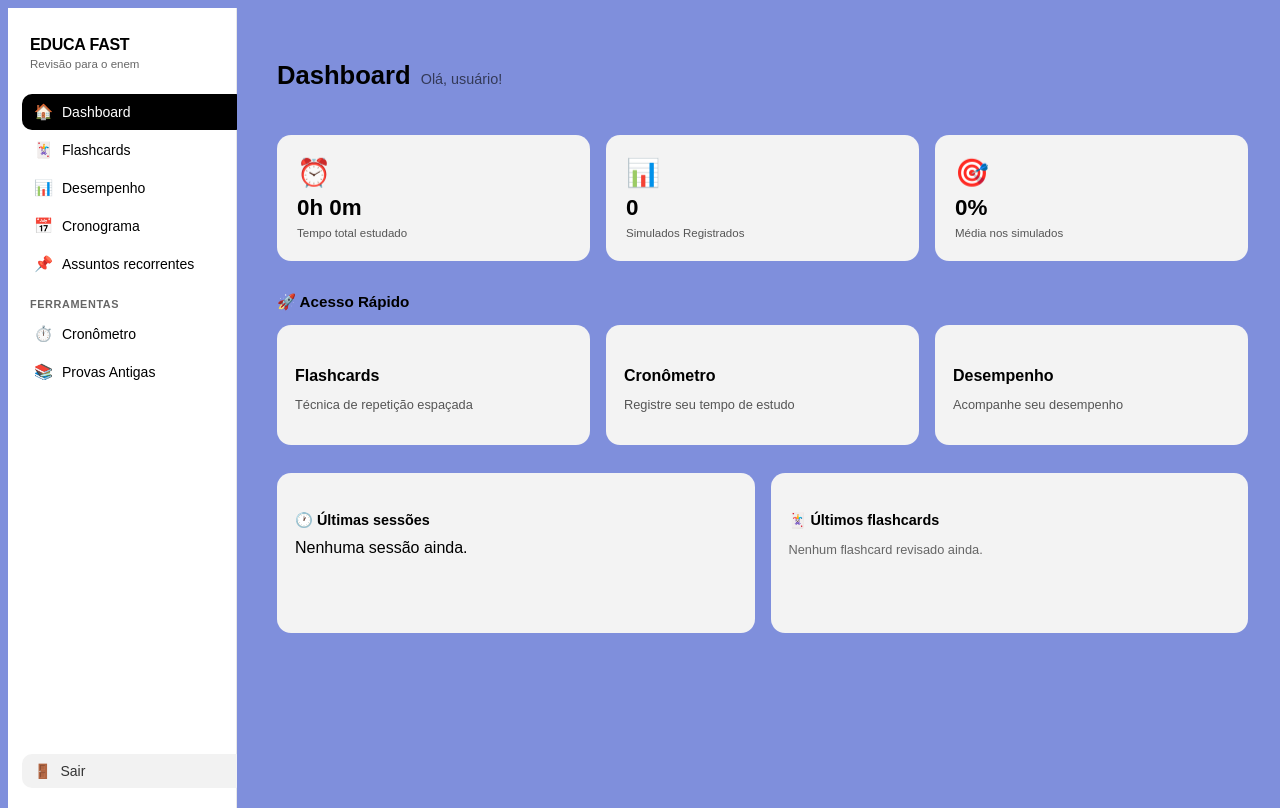
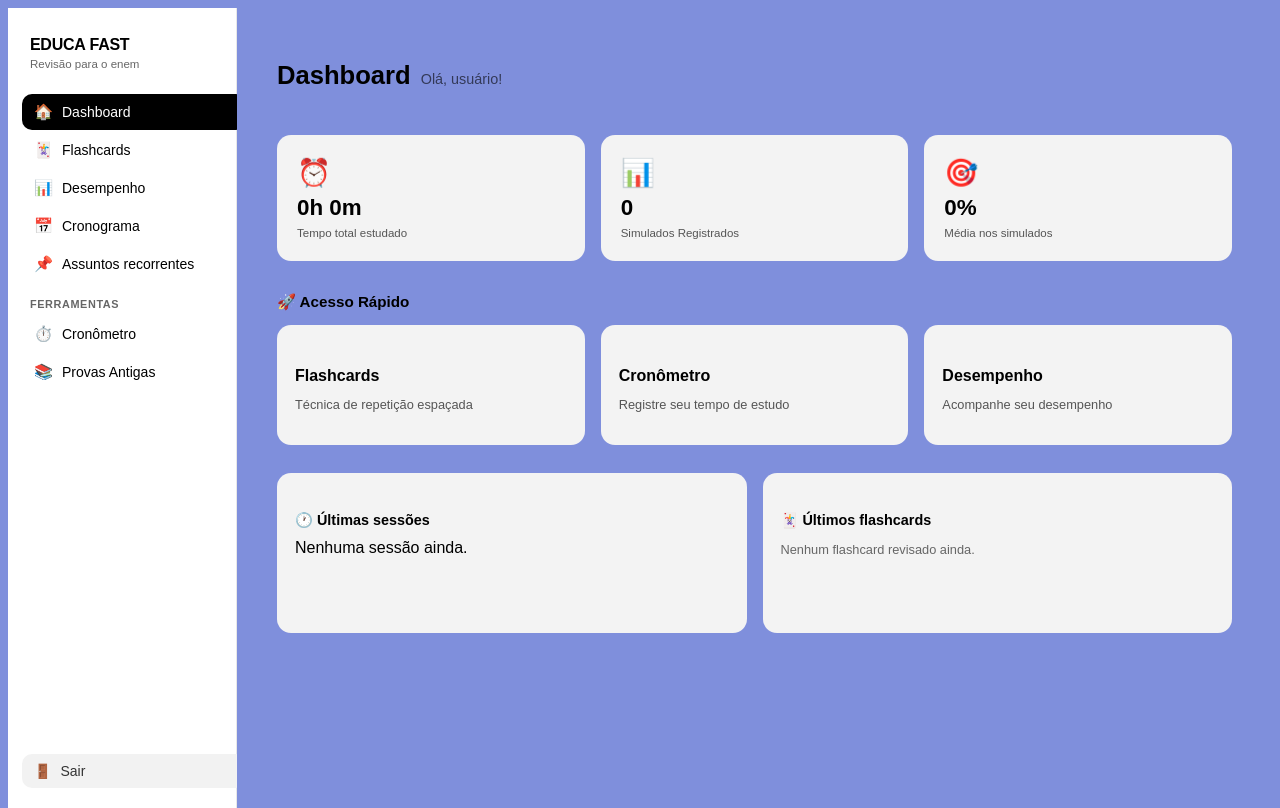
Before and after one commit to Gabrielorrico/EducaFast, a Django app: page /dashboard/ in a window 1280 px wide. Run offline with Django 5.2, Linux system fonts and the light colour scheme; the visitor is signed in with stand-in values (Sample User, id 1).

Commit message:
Mudando o layout

```diff
--- a/dashboard/static/dashboard/style.css
+++ b/dashboard/static/dashboard/style.css
@@ -19,11 +19,13 @@
     }
 
     .layout {
-      display: flex;
-      height: 100vh;
-      width: 100vw;
-      overflow: hidden;
-    }
+  display: flex;
+  height: 100vh;
+  width: 100%;       /* garante que ocupa toda largura */
+  margin: 0;         /* sem margem */
+  padding: 0;        /* sem padding */
+  overflow: hidden;
+}
 
     .barra-lateral {
       width: var(--sidebar-w);
--- a/sessaodeestudos/static/sessaodeestudos/cronometro.css
+++ b/sessaodeestudos/static/sessaodeestudos/cronometro.css
@@ -40,7 +40,9 @@ html, body {
 .layout {
   display: flex;
   height: 100vh;
-  width: 100vw;
+  width: 100%;       /* garante que ocupa toda largura */
+  margin: 0;         /* sem margem */
+  padding: 0;        /* sem padding */
   overflow: hidden;
 }
 
```
Also changed, not shown: sessaodeestudos/templates/sessaodeestudos/cronometro.html (+14 -14 lines).
